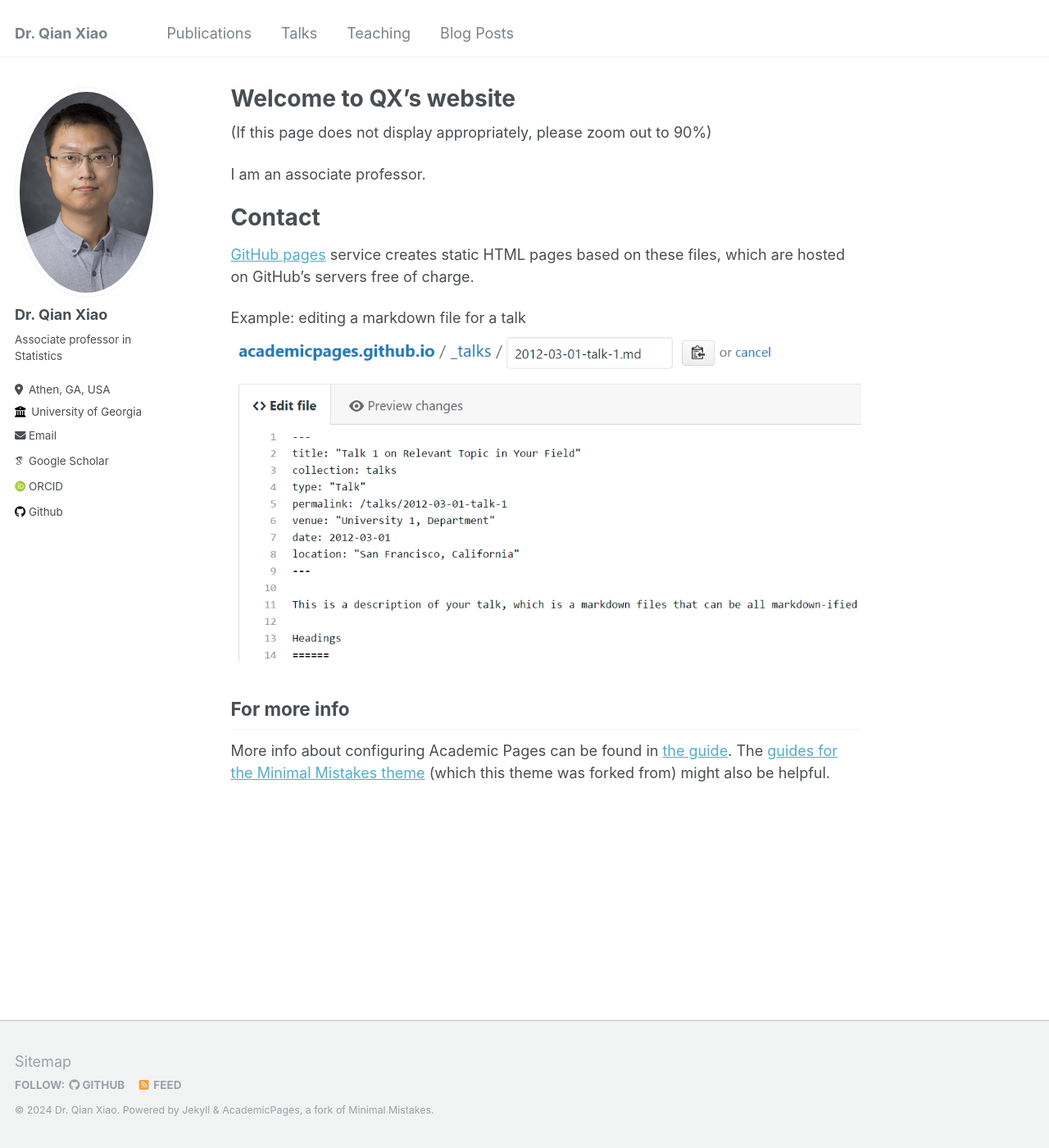
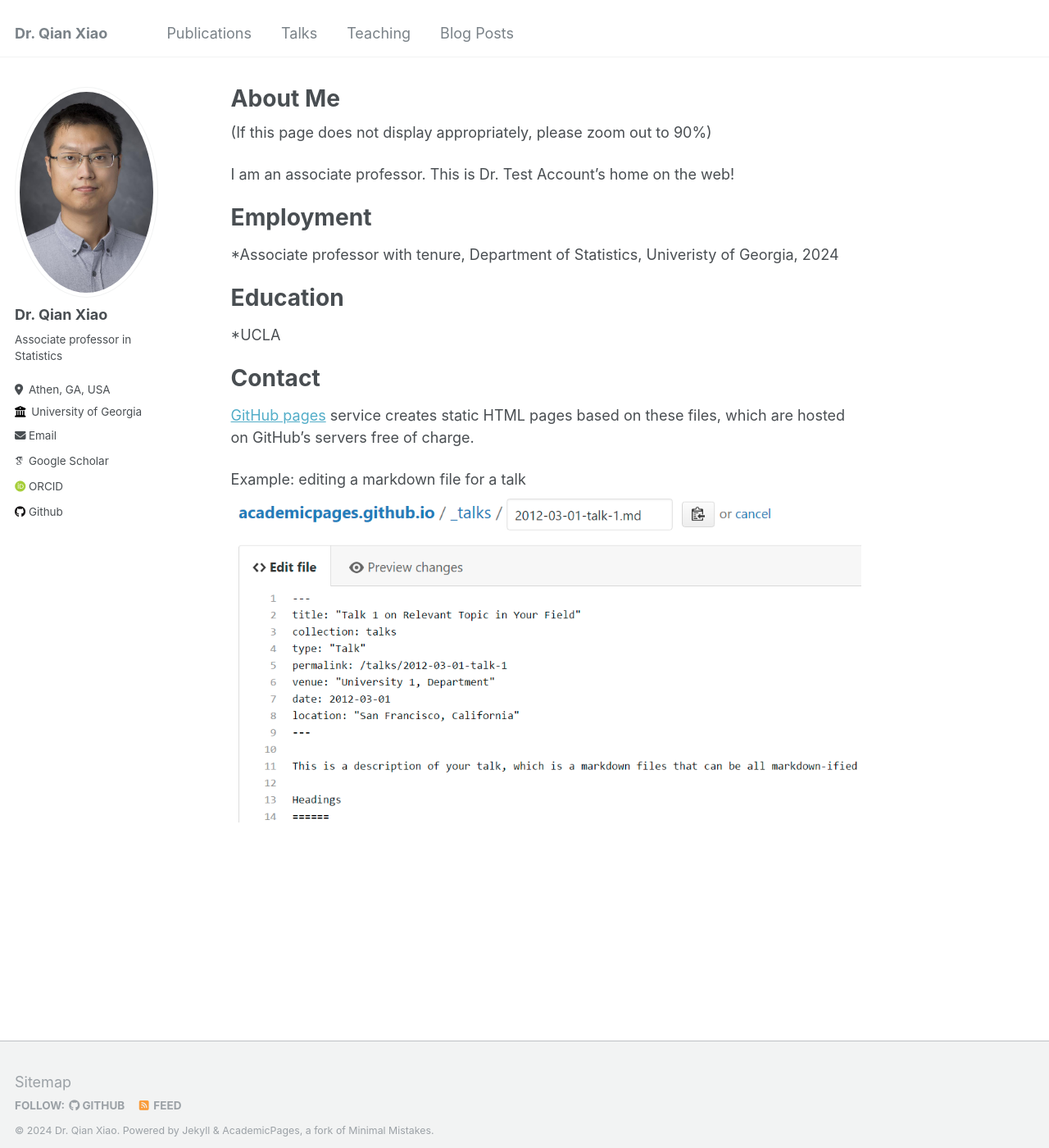
Before and after one commit to QXlab/QXlab.github.io, a Jekyll site: the page built from _pages/about.md, in a window 1280 px wide and 1400 px high. Shown: the whole window at 82% size. Built offline with Jekyll 4.4.1, drawn with Linux system fonts in a browser that asks for light colours; some web fonts are replaced.

Commit message:
Update about.md

```diff
--- a/_pages/about.md
+++ b/_pages/about.md
@@ -1,6 +1,6 @@
 ---
 permalink: /
-title: "Welcome to QX's website"
+title: "About Me"
 author_profile: true
 redirect_from:
   - /about/
@@ -8,7 +8,15 @@ redirect_from:
 ---
 (If this page does not display appropriately, please zoom out to 90%)
 
-I am an associate professor.
+I am an associate professor. This is Dr. Test Account's home on the web!
+
+Employment
+======
+*Associate professor with tenure, Department of Statistics, Univeristy of Georgia, 2024
+
+Education
+======
+*UCLA
 
 Contact
 ======
@@ -16,7 +24,3 @@ Contact
 
 Example: editing a markdown file for a talk
 ![Editing a markdown file for a talk](/images/editing-talk.png)
-
-For more info
-------
-More info about configuring Academic Pages can be found in [the guide](https://academicpages.github.io/markdown/). The [guides for the Minimal Mistakes theme](https://mmistakes.github.io/minimal-mistakes/docs/configuration/) (which this theme was forked from) might also be helpful.
```
